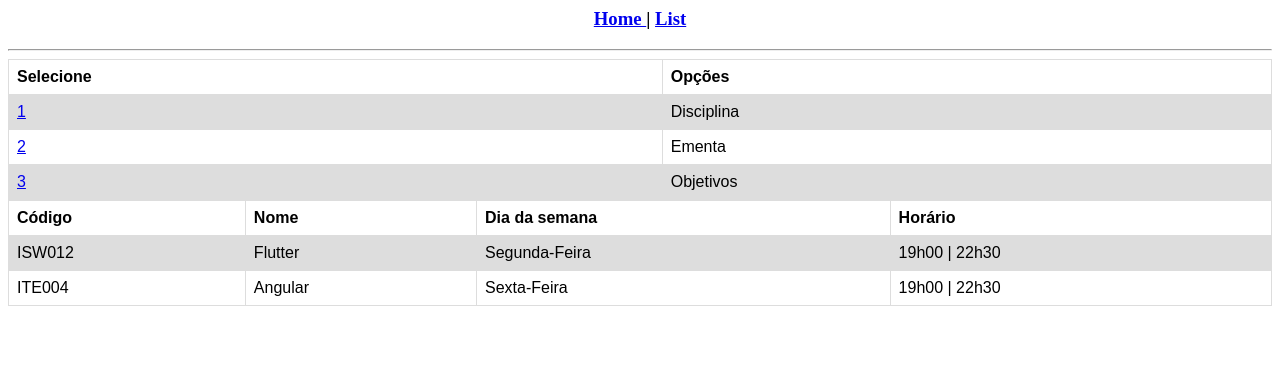
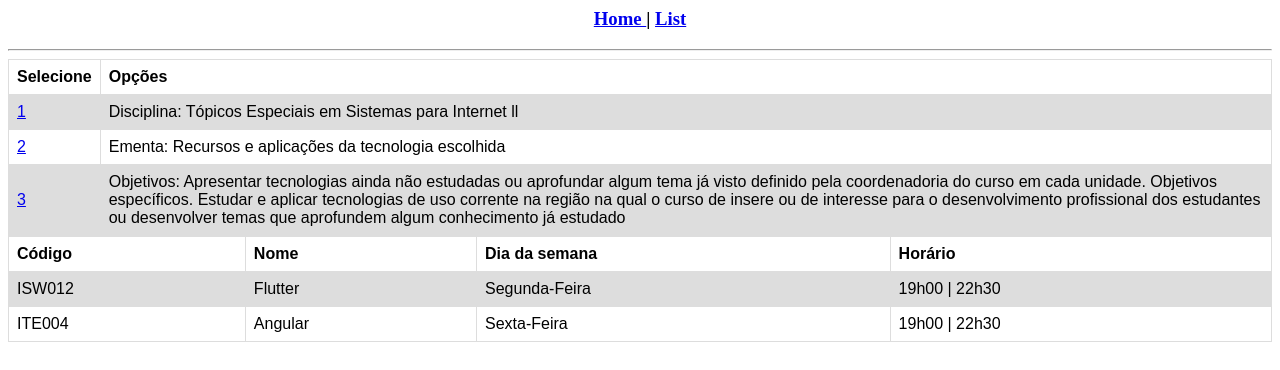
Before and after one commit to roxellyt/aula05, an Angular app: page /list in a window 1280 px wide. Shown: the top 370 px of the page. Built offline with nearby package versions, Linux system fonts and the light colour scheme.

Commit message:
2 files modified

```diff
--- a/src/app/list-details/list-details.component.html
+++ b/src/app/list-details/list-details.component.html
@@ -1,4 +1,7 @@
 <h2>Itens</h2>
+<h3>Opção</h3>
+<div>{{ item.id }}</div>
+<h3>Informações</h3>
+<div>{{ item.text }}</div>
+<hr />
 <a [routerLink]="['/list']">Voltar</a>
-<h3>teste</h3>
-<div>{{item.id}}</div>
--- a/src/app/list.ts
+++ b/src/app/list.ts
@@ -1,5 +1,5 @@
 export const ListData = [
-  { id: 1, text: 'Disciplina' },
-  { id: 2, text: 'Ementa' },
-  { id: 3, text: 'Objetivos' }
+  { id: 1, text: 'Disciplina: Tópicos Especiais em Sistemas para Internet ll' },
+  { id: 2, text: 'Ementa: Recursos e aplicações da tecnologia escolhida' },
+  { id: 3, text: 'Objetivos: Apresentar tecnologias ainda não estudadas ou aprofundar algum tema já visto definido pela coordenadoria do curso em cada unidade. Objetivos específicos. Estudar e aplicar tecnologias de uso corrente na região na qual o curso de insere ou de interesse para o desenvolvimento profissional dos estudantes ou desenvolver temas que aprofundem algum conhecimento já estudado' }
 ];
```
